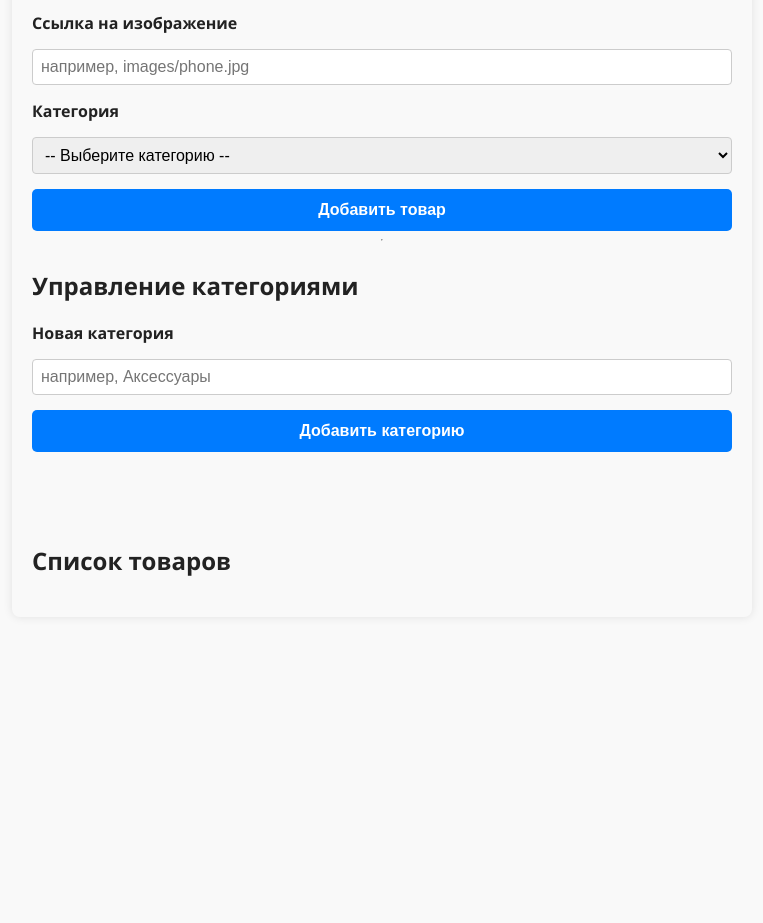
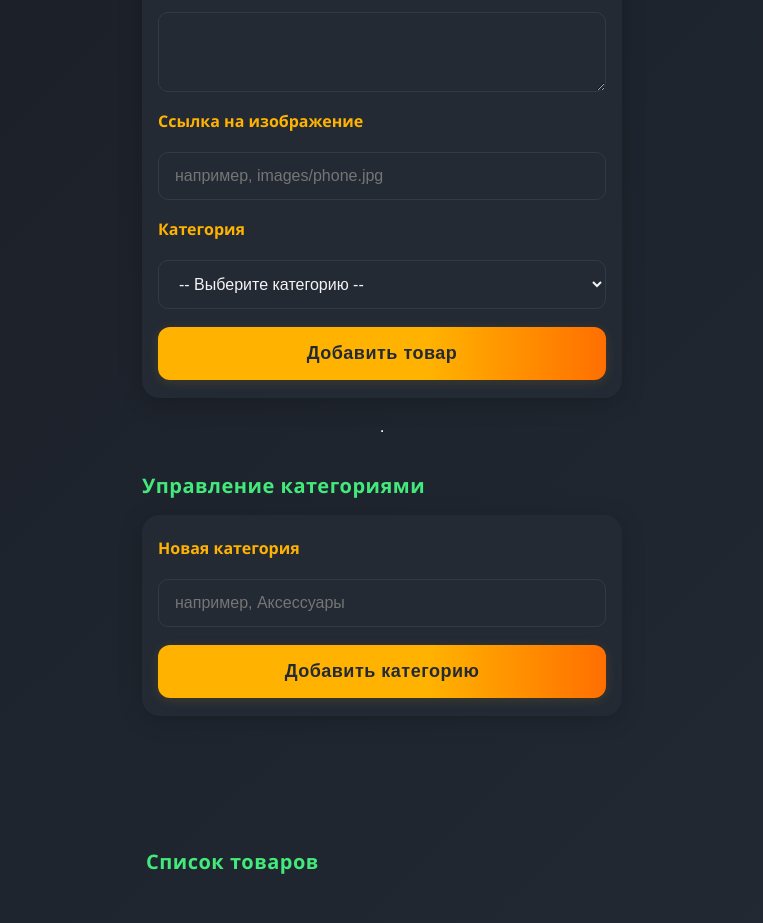
Before and after one commit to webdev-it/myshop, a plain HTML site: page admin.html in a window 1280 px wide. Shown: the part 590-1513 px from the top of the page, without its empty margins (258-1021 px from the left). Before the commit the page ends 1237 px from the top, so only its background shows below. Drawn offline with Linux system fonts and the light colour scheme; no server answers.

Commit message:
Update admin.html

```diff
--- a/admin.html
+++ b/admin.html
@@ -5,83 +5,9 @@
   <meta name="viewport" content="width=device-width, initial-scale=1" />
   <title>Админ-панель</title>
   <link rel="stylesheet" href="styles/style.css" />
-  <style>
-    body {
-      max-width: 700px;
-      margin: 30px auto;
-      font-family: 'Segoe UI', Tahoma, Geneva, Verdana, sans-serif;
-      background: #f9f9f9;
-      padding: 20px;
-      border-radius: 8px;
-      box-shadow: 0 0 10px rgba(0,0,0,0.1);
-    }
-    h1 {
-      text-align: center;
-      margin-bottom: 25px;
-    }
-    form {
-      display: flex;
-      flex-direction: column;
-      gap: 15px;
-    }
-    label {
-      font-weight: 600;
-    }
-    input[type="text"],
-    input[type="number"],
-    select,
-    textarea {
-      padding: 8px;
-      border-radius: 4px;
-      border: 1px solid #ccc;
-      font-size: 16px;
-      width: 100%;
-      box-sizing: border-box;
-    }
-    textarea {
-      resize: vertical;
-      min-height: 80px;
-    }
-    button {
-      padding: 12px;
-      background-color: #007bff;
-      color: white;
-      border: none;
-      font-weight: bold;
-      border-radius: 5px;
-      cursor: pointer;
-      font-size: 16px;
-      transition: background-color 0.3s ease;
-    }
-    button:hover {
-      background-color: #0056b3;
-    }
-    .product-list {
-      margin-top: 40px;
-    }
-    .product-item {
-      background: white;
-      border: 1px solid #ddd;
-      padding: 15px;
-      margin-bottom: 10px;
-      border-radius: 6px;
-      display: flex;
-      justify-content: space-between;
-      align-items: center;
-    }
-    .product-info {
-      max-width: 80%;
-    }
-    .product-actions button {
-      margin-left: 10px;
-      background-color: #dc3545;
-    }
-    .product-actions button:hover {
-      background-color: #b02a37;
-    }
-  </style>
+
 </head>
-<body>
+<body class="admin-dark">
 
   <h1>Админ-панель — Управление товарами</h1>
   <a href="index.html" class="back">← На главную</a><br>
```
